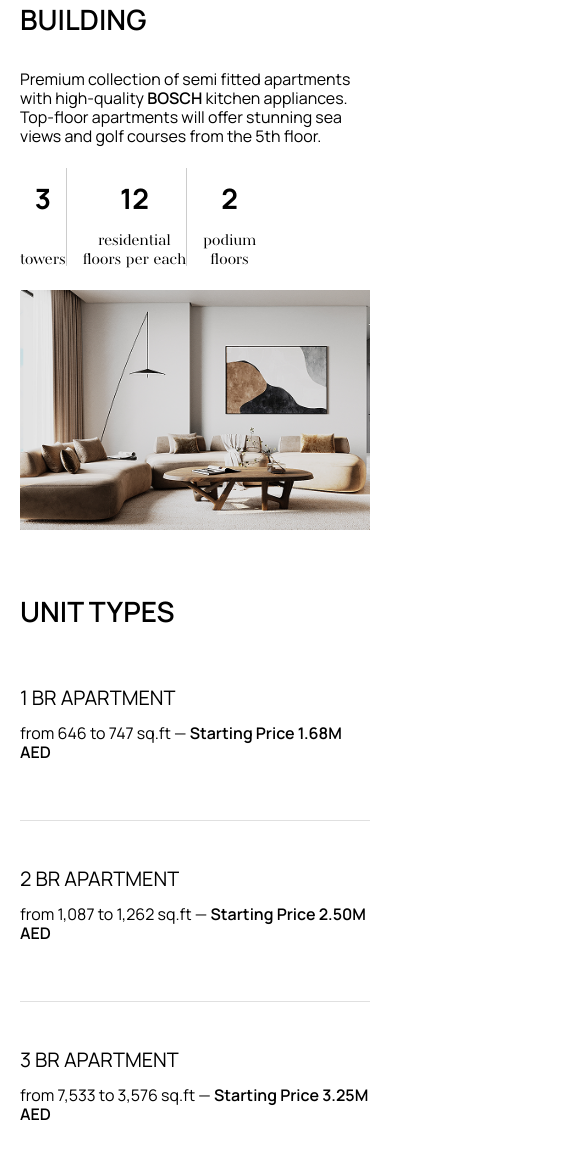
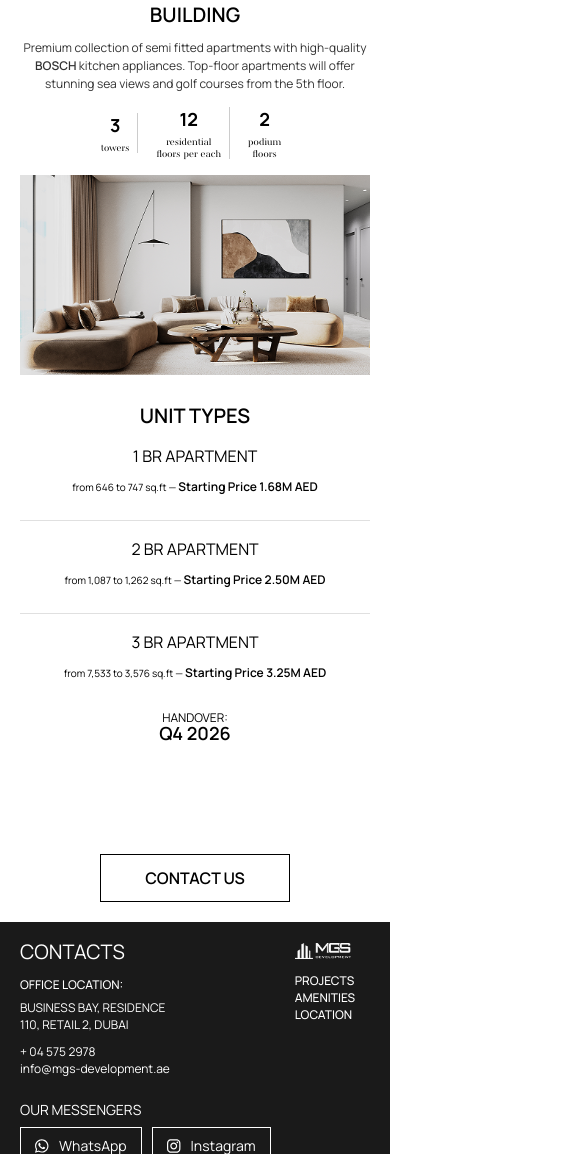
Before and after one commit to fulelg/edgwtr2, a plain HTML site: page index.html in a window 390 px wide. Shown: the part 6698-7852 px from the top of the page, 585 px wide, since content can reach past the window. Drawn offline with Linux system fonts and the light colour scheme.

Commit message:
mobile prog

```diff
--- a/style.css
+++ b/style.css
@@ -1809,13 +1809,25 @@ body {
 
 @media (max-width: 768px) {
     .section-building { padding: 20px; }
-    .building-content { grid-template-columns: 1fr; gap: 60px; }
-    .building-stats { gap: 16px; margin-bottom: 24px; }
-    .building-stat { padding: 0; border-right: none; }
-    .building-title, .unit-title { font-size: 28px; line-height: 120%; }
-    .unit-name { font-size: 20px; }
-    .handover-label, .handover-value { font-size: 20px; }
-    .building-image img { height: 240px; object-fit: cover; }
+    .building-content { grid-template-columns: 1fr; gap: 24px; }
+    .building-title, .unit-title { font-size: 20px; line-height: 119%; text-align: center; margin-bottom: 12px; }
+    .building-text { font-size: 12px; line-height: 150%; opacity: .8; max-width: 100%; margin: 8px 0 14px 0; text-align: center; }
+    .building-stats { gap: 10px; margin: 8px auto 16px auto; justify-content: center; align-items: center; max-width: 360px; }
+    .building-stat { padding: 0 8px; }
+    .building-stat:not(:last-child) { border-right: 1px solid rgba(0,0,0,.2); }
+    .stat-number { font-size: 18px; height: auto; }
+    .stat-label { font-size: 10px; line-height: 119%; margin-top: 4px; }
+    .building-image img { height: 200px; object-fit: cover; }
+    .unit-list { align-items: center; gap: 12px; }
+    .unit-item { align-items: center; }
+    .unit-name { font-size: 16px; margin-top: 8px; }
+    .unit-range { font-size: 10px; margin-bottom: 8px; text-align: center; }
+    .unit-price { font-size: 12px; }
+    .unit-divider { margin: 6px 0 0 0; }
+    .building-cta { margin-top: 16px; }
+    .handover { margin: 24px 0 12px 0; text-align: center; }
+    .handover-label { font-size: 12px; }
+    .handover-value { font-size: 18px; }
 }
 
 @media (max-width: 768px) {
@@ -1837,4 +1849,5 @@ body {
     .amenity + .amenity { border-left: 1px solid rgba(0,0,0,.2); }
     /* убрать разделитель у первого столбца каждой строки (5 колонок) */
     .amenities-list .amenity:nth-child(5n + 1) { border-left: none; }
-}
+    .amenities-divider { width: 100%; }
+}
```
